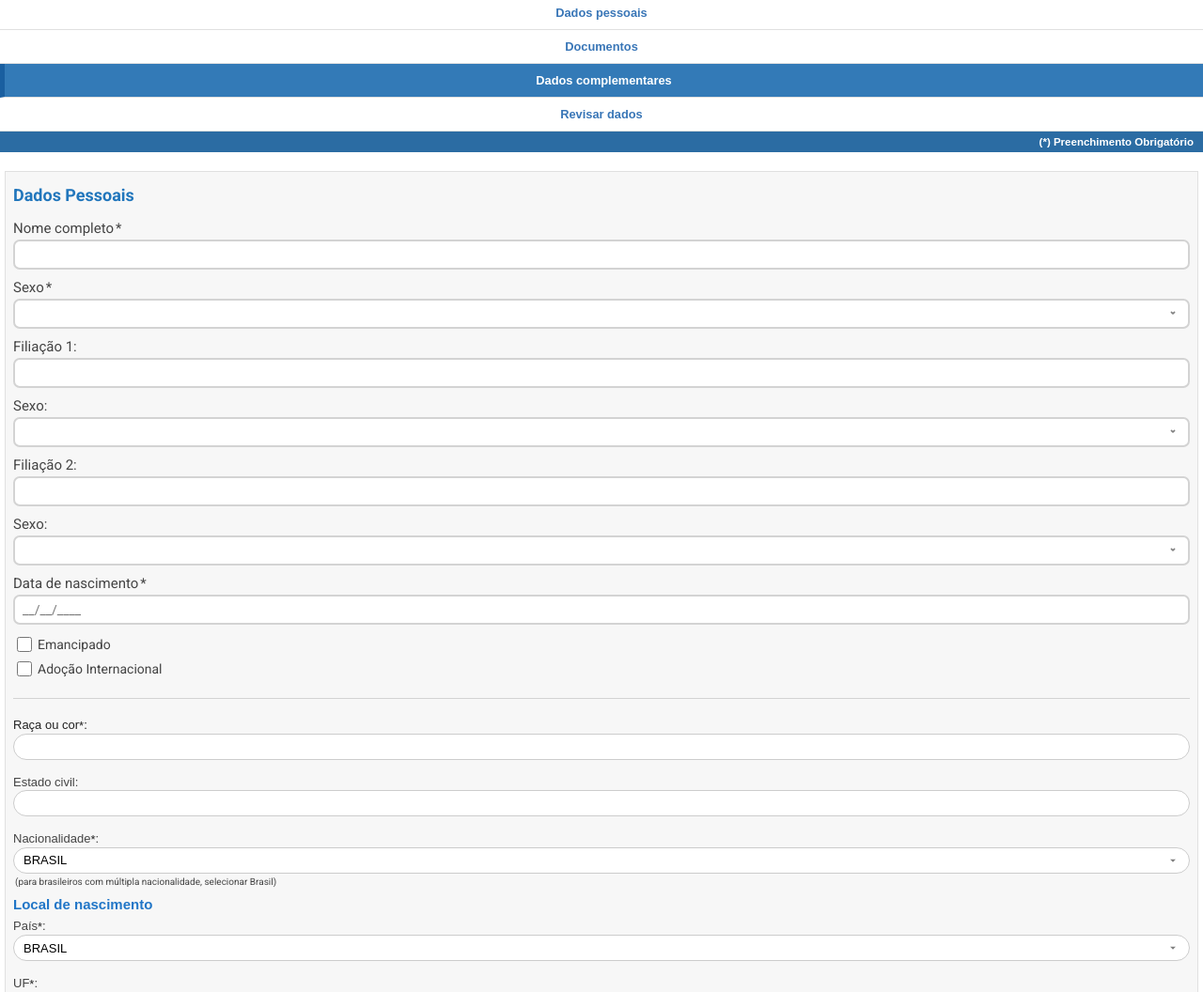
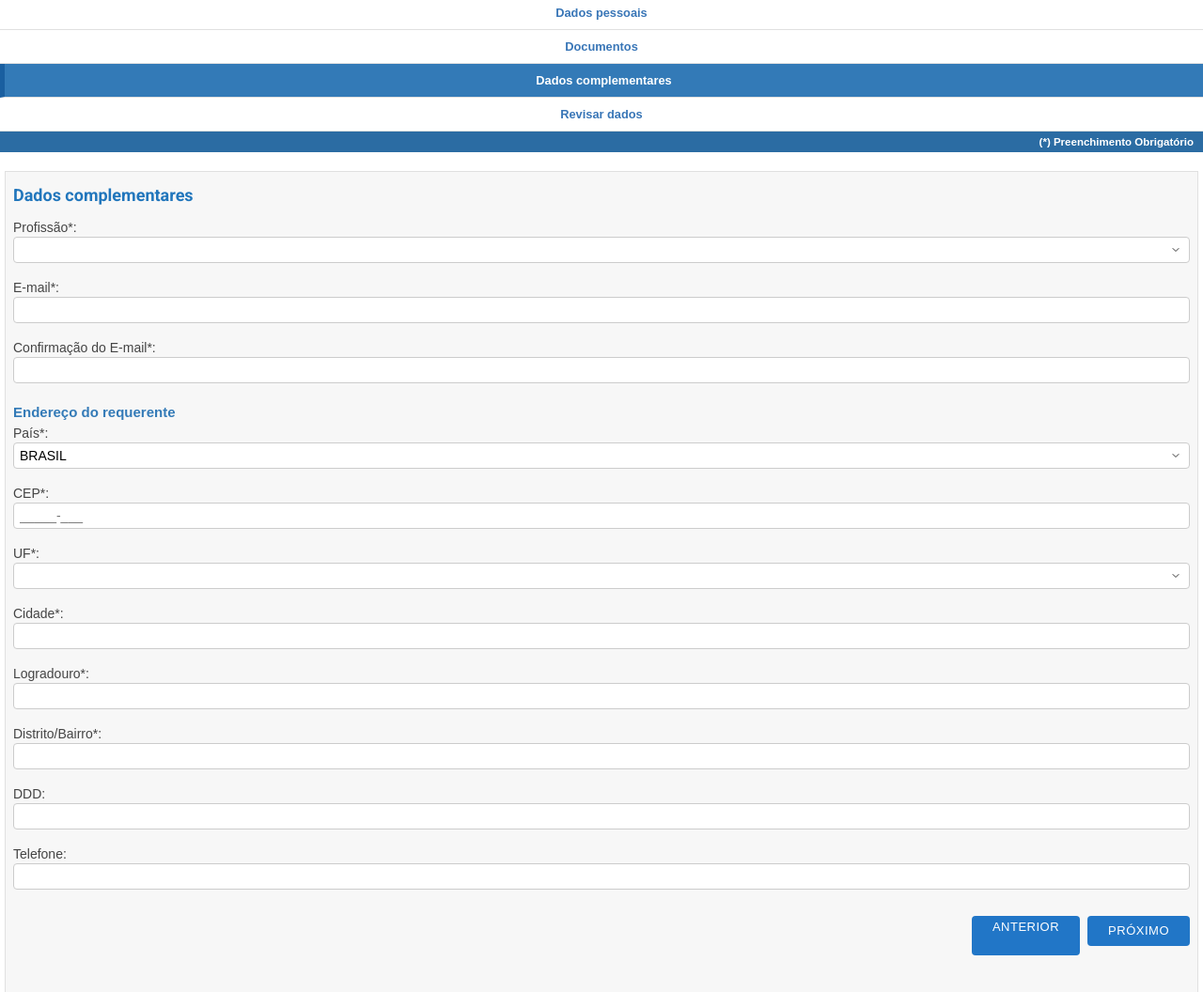
Before and after one commit to Solutionsforce/PassPF, a Flask app: page /nova-solicitacao/dados-complementares in a window 1280 px wide. Shown: the part 269-1325 px from the top of the page at 94% size. Run offline with Flask 3, Linux system fonts and the light colour scheme.

Commit message:
Add complementary data form for passport applications
Introduces the `dados_complementares.html` template and updates `app.py` to render it. Modifies `nova_solicitacao.html` and `documentos.html` to include navigation links to the new form, ensuring consistent UI and user flow.

Replit-Commit-Author: Agent
Replit-Commit-Session-Id: 2f1d9dde-6280-4dd7-be92-213d7a001ec0
Replit-Commit-Checkpoint-Type: full_checkpoint
Replit-Commit-Event-Id: f6af09a3-f18a-4f4a-bb84-aea4bbb05557
Replit-Commit-Screenshot-Url: https://storage.googleapis.com/screenshot-production-us-central1/c69ae46c-7eaa-4d13-905b-498ffecf424b/2f1d9dde-6280-4dd7-be92-213d7a001ec0/HDk1VTq

```diff
--- a/app.py
+++ b/app.py
@@ -45,7 +45,7 @@ def dados_complementares():
         return redirect(url_for('revisar_dados'))
 
     dados = session.get('dados_complementares', {})
-    return render_template('nova_solicitacao.html', secao='dados-complementares', dados=dados)
+    return render_template('dados_complementares.html', secao='dados-complementares', dados=dados)
 
 @app.route('/nova-solicitacao/revisar-dados')
 def revisar_dados():
--- /dev/null
+++ b/templates/dados_complementares.html
@@ -0,0 +1,135 @@
+{% extends "base.html" %}
+
+{% block content %}
+<div class="alert-warning">
+    Não utilize o botão voltar do seu navegador pois todos os dados serão perdidos. Utilize apenas os botões do próprio formulário.
+</div>
+
+<div class="title nova-solicitacao">
+    Nova solicitação de passaporte
+</div>
+
+<div class="main-box">
+    <div class="main-box-content">
+        <a href="{{ url_for('dados_pessoais') }}" class="nav-link">Dados pessoais</a>
+        <a href="{{ url_for('documentos') }}" class="nav-link">Documentos</a>
+        <a href="{{ url_for('dados_complementares') }}" class="nav-link active">Dados complementares</a>
+        <a href="#" class="nav-link">Revisar dados</a>
+    </div>
+    <div class="main-box-footer">
+        (*) Preenchimento Obrigatório
+    </div>
+</div>
+
+<div class="form-container-wrapper">
+    <div class="form-container">
+        <form method="POST" action="{{ url_for('dados_complementares') }}">
+
+            <div class="form-title">Dados complementares</div>
+
+            <div class="form-group">
+                <label class="form-label-doc" for="profissao">Profissão*:</label>
+                <select class="form-select-doc" id="profissao" name="profissao">
+                    <option value="" {% if not dados.get('profissao') %}selected{% endif %} disabled></option>
+                    <option value="medico" {% if dados.get('profissao') == 'medico' %}selected{% endif %}>Médico</option>
+                    <option value="engenheiro" {% if dados.get('profissao') == 'engenheiro' %}selected{% endif %}>Engenheiro</option>
+                    <option value="professor" {% if dados.get('profissao') == 'professor' %}selected{% endif %}>Professor</option>
+                    <option value="outro" {% if dados.get('profissao') == 'outro' %}selected{% endif %}>Outro</option>
+                </select>
+            </div>
+
+            <div class="form-group">
+                <label class="form-label-doc" for="email">E-mail*:</label>
+                <input class="form-input-doc" type="email" id="email" name="email" value="{{ dados.get('email', '') }}">
+            </div>
+
+            <div class="form-group">
+                <label class="form-label-doc" for="confirma_email">Confirmação do E-mail*:</label>
+                <input class="form-input-doc" type="email" id="confirma_email" name="confirma_email" value="{{ dados.get('confirma_email', '') }}">
+            </div>
+
+            <div class="doc-section-title" style="margin-top: 14px;">
+                Endereço do requerente
+            </div>
+
+            <div class="form-group">
+                <label class="form-label-doc" for="pais_endereco">País*:</label>
+                <select class="form-select-doc" id="pais_endereco" name="pais_endereco">
+                    <option value="BRASIL" {% if dados.get('pais_endereco') == 'BRASIL' or not dados.get('pais_endereco') %}selected{% endif %}>BRASIL</option>
+                    <option value="ARGENTINA" {% if dados.get('pais_endereco') == 'ARGENTINA' %}selected{% endif %}>ARGENTINA</option>
+                    <option value="EUA" {% if dados.get('pais_endereco') == 'EUA' %}selected{% endif %}>EUA</option>
+                </select>
+            </div>
+
+            <div class="form-group">
+                <label class="form-label-doc" for="cep">CEP*:</label>
+                <input class="form-input-doc" type="text" id="cep" name="cep" maxlength="9" placeholder="_____-___" value="{{ dados.get('cep', '') }}">
+            </div>
+
+            <div class="form-group">
+                <label class="form-label-doc" for="uf_endereco">UF*:</label>
+                <select class="form-select-doc" id="uf_endereco" name="uf_endereco">
+                    <option value="" {% if not dados.get('uf_endereco') %}selected{% endif %} disabled></option>
+                    <option value="AC" {% if dados.get('uf_endereco') == 'AC' %}selected{% endif %}>AC</option>
+                    <option value="AL" {% if dados.get('uf_endereco') == 'AL' %}selected{% endif %}>AL</option>
+                    <option value="AP" {% if dados.get('uf_endereco') == 'AP' %}selected{% endif %}>AP</option>
+                    <option value="AM" {% if dados.get('uf_endereco') == 'AM' %}selected{% endif %}>AM</option>
+                    <option value="BA" {% if dados.get('uf_endereco') == 'BA' %}selected{% endif %}>BA</option>
+                    <option value="CE" {% if dados.get('uf_endereco') == 'CE' %}selected{% endif %}>CE</option>
+                    <option value="DF" {% if dados.get('uf_endereco') == 'DF' %}selected{% endif %}>DF</option>
+                    <option value="ES" {% if dados.get('uf_endereco') == 'ES' %}selected{% endif %}>ES</option>
+                    <option value="GO" {% if dados.get('uf_endereco') == 'GO' %}selected{% endif %}>GO</option>
+                    <option value="MA" {% if dados.get('uf_endereco') == 'MA' %}selected{% endif %}>MA</option>
+                    <option value="MT" {% if dados.get('uf_endereco') == 'MT' %}selected{% endif %}>MT</option>
+                    <option value="MS" {% if dados.get('uf_endereco') == 'MS' %}selected{% endif %}>MS</option>
+                    <option value="MG" {% if dados.get('uf_endereco') == 'MG' %}selected{% endif %}>MG</option>
+                    <option value="PA" {% if dados.get('uf_endereco') == 'PA' %}selected{% endif %}>PA</option>
+                    <option value="PB" {% if dados.get('uf_endereco') == 'PB' %}selected{% endif %}>PB</option>
+                    <option value="PR" {% if dados.get('uf_endereco') == 'PR' %}selected{% endif %}>PR</option>
+                    <option value="PE" {% if dados.get('uf_endereco') == 'PE' %}selected{% endif %}>PE</option>
+                    <option value="PI" {% if dados.get('uf_endereco') == 'PI' %}selected{% endif %}>PI</option>
+                    <option value="RJ" {% if dados.get('uf_endereco') == 'RJ' %}selected{% endif %}>RJ</option>
+                    <option value="RN" {% if dados.get('uf_endereco') == 'RN' %}selected{% endif %}>RN</option>
+                    <option value="RS" {% if dados.get('uf_endereco') == 'RS' %}selected{% endif %}>RS</option>
+                    <option value="RO" {% if dados.get('uf_endereco') == 'RO' %}selected{% endif %}>RO</option>
+                    <option value="RR" {% if dados.get('uf_endereco') == 'RR' %}selected{% endif %}>RR</option>
+                    <option value="SC" {% if dados.get('uf_endereco') == 'SC' %}selected{% endif %}>SC</option>
+                    <option value="SP" {% if dados.get('uf_endereco') == 'SP' %}selected{% endif %}>SP</option>
+                    <option value="SE" {% if dados.get('uf_endereco') == 'SE' %}selected{% endif %}>SE</option>
+                    <option value="TO" {% if dados.get('uf_endereco') == 'TO' %}selected{% endif %}>TO</option>
+                </select>
+            </div>
+
+            <div class="form-group">
+                <label class="form-label-doc" for="cidade_endereco">Cidade*:</label>
+                <input class="form-input-doc" type="text" id="cidade_endereco" name="cidade_endereco" value="{{ dados.get('cidade_endereco', '') }}">
+            </div>
+
+            <div class="form-group">
+                <label class="form-label-doc" for="logradouro">Logradouro*:</label>
+                <input class="form-input-doc" type="text" id="logradouro" name="logradouro" value="{{ dados.get('logradouro', '') }}">
+            </div>
+
+            <div class="form-group">
+                <label class="form-label-doc" for="bairro">Distrito/Bairro*:</label>
+                <input class="form-input-doc" type="text" id="bairro" name="bairro" value="{{ dados.get('bairro', '') }}">
+            </div>
+
+            <div class="form-group">
+                <label class="form-label-doc" for="ddd">DDD:</label>
+                <input class="form-input-doc" type="text" id="ddd" name="ddd" maxlength="2" value="{{ dados.get('ddd', '') }}">
+            </div>
+
+            <div class="form-group">
+                <label class="form-label-doc" for="telefone">Telefone:</label>
+                <input class="form-input-doc" type="text" id="telefone" name="telefone" value="{{ dados.get('telefone', '') }}">
+            </div>
+
+            <div class="doc-button-row">
+                <a href="{{ url_for('documentos') }}" class="doc-btn-anterior">ANTERIOR</a>
+                <button type="submit" class="doc-btn-proximo">PRÓXIMO</button>
+            </div>
+        </form>
+    </div>
+</div>
+{% endblock %}
--- a/templates/documentos.html
+++ b/templates/documentos.html
@@ -13,7 +13,7 @@
     <div class="main-box-content">
         <a href="{{ url_for('dados_pessoais') }}" class="nav-link">Dados pessoais</a>
         <a href="{{ url_for('documentos') }}" class="nav-link active">Documentos</a>
-        <a href="#" class="nav-link">Dados complementares</a>
+        <a href="{{ url_for('dados_complementares') }}" class="nav-link">Dados complementares</a>
         <a href="#" class="nav-link">Revisar dados</a>
     </div>
     <div class="main-box-footer">
--- a/templates/nova_solicitacao.html
+++ b/templates/nova_solicitacao.html
@@ -13,7 +13,7 @@
     <div class="main-box-content">
         <a href="{{ url_for('dados_pessoais') }}" class="nav-link {% if secao == 'dados-pessoais' %}active{% endif %}">Dados pessoais</a>
         <a href="{{ url_for('documentos') }}" class="nav-link {% if secao == 'documentos' %}active{% endif %}">Documentos</a>
-        <a href="#" class="nav-link {% if secao == 'dados-complementares' %}active{% endif %}">Dados complementares</a>
+        <a href="{{ url_for('dados_complementares') }}" class="nav-link {% if secao == 'dados-complementares' %}active{% endif %}">Dados complementares</a>
         <a href="#" class="nav-link {% if secao == 'revisar-dados' %}active{% endif %}">Revisar dados</a>
     </div>
     <div class="main-box-footer">
```
